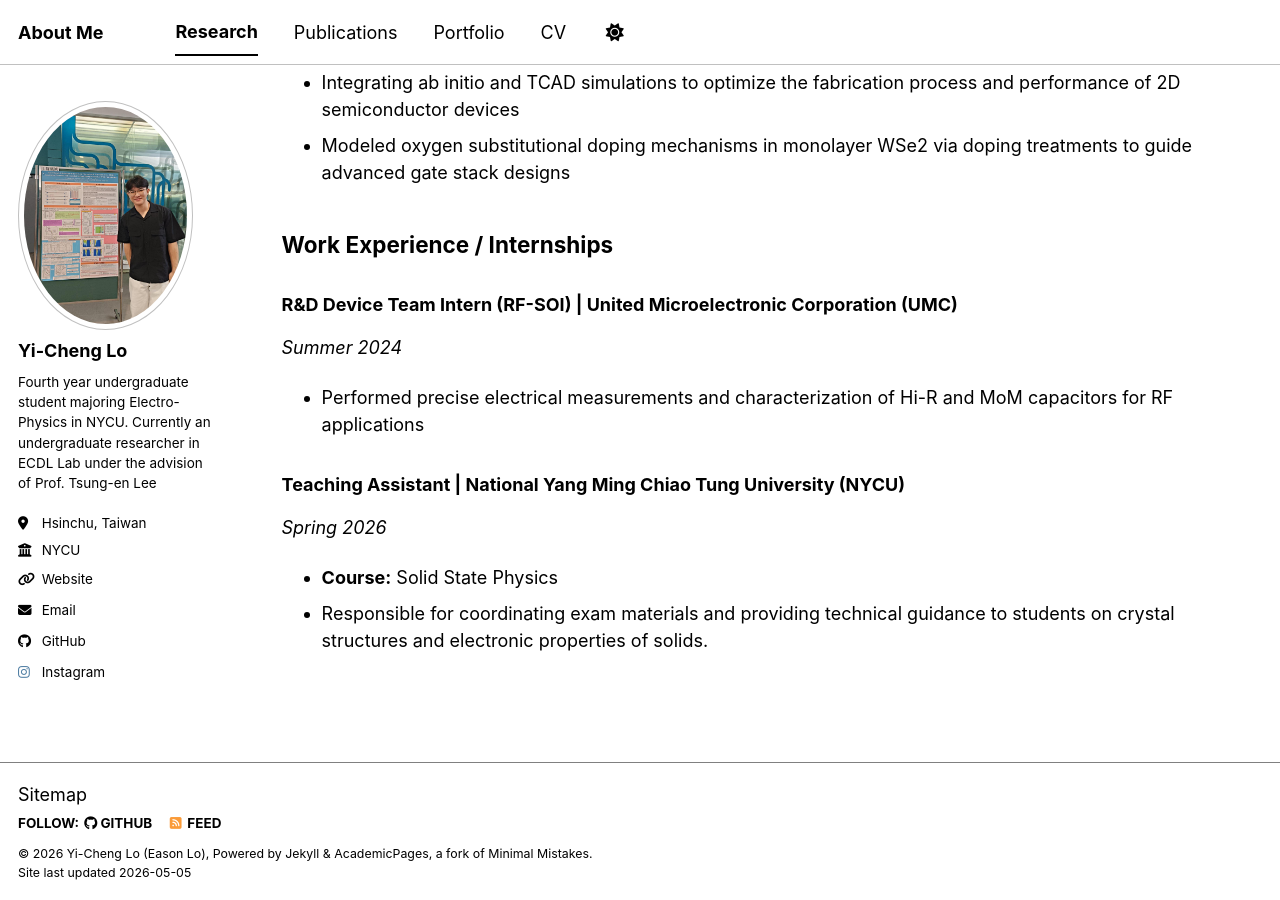
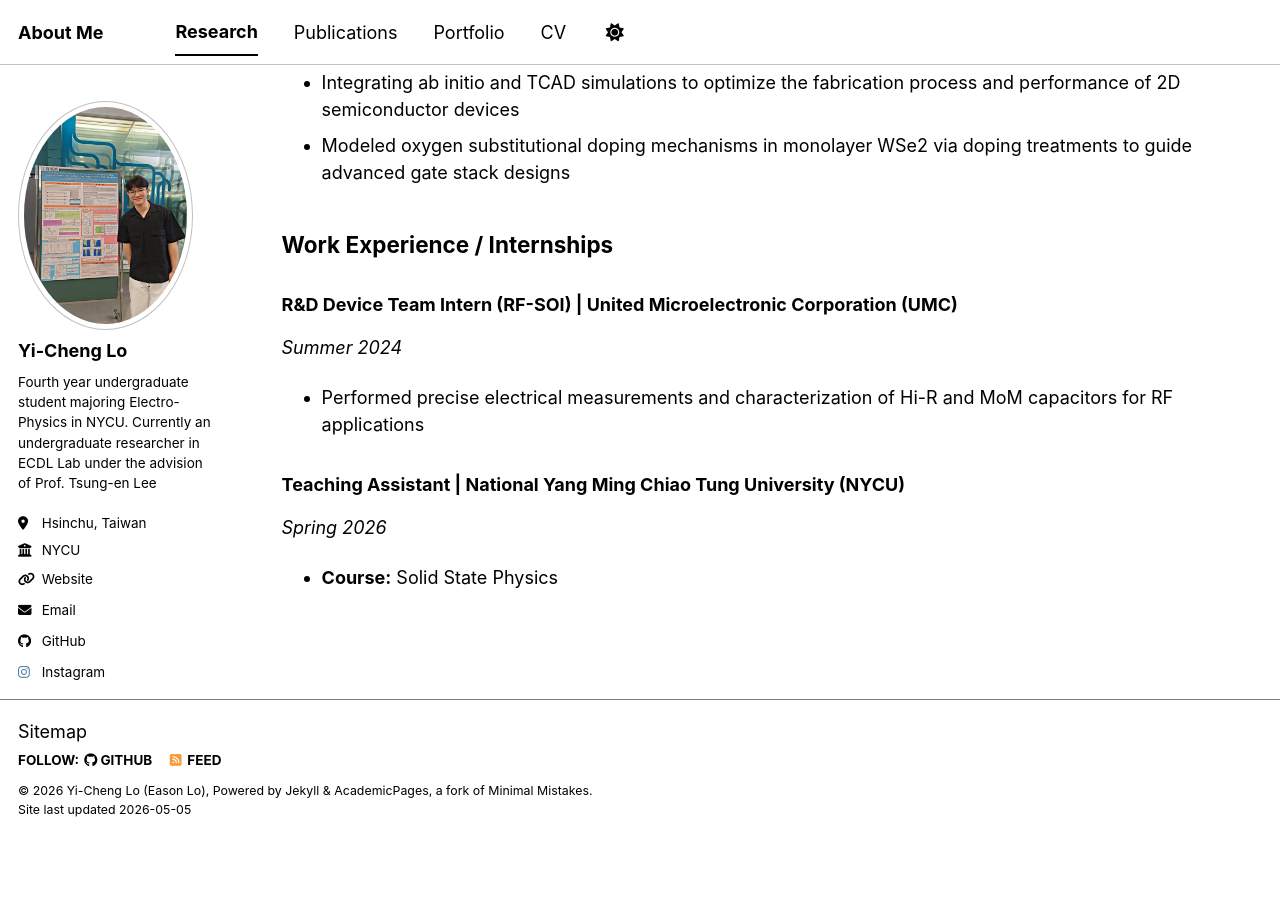
Before and after one commit to Deulgisocute/easonlocv, a Jekyll site: the page built from _pages/research.md, in a window 1280 px wide and 900 px high, scrolled down 870 px. Built offline with Jekyll 4.4.1, drawn with Linux system fonts in a browser that asks for light colours; a script bundle is joined from its source files by our own code; library files that are not in the unit come from our copies; after the commit the page ends 1707 px from its top, so only the background shows below that.

Commit message:
Update research.md

```diff
--- a/_pages/research.md
+++ b/_pages/research.md
@@ -40,4 +40,3 @@ Work Experience / Internships
 ### Teaching Assistant | National Yang Ming Chiao Tung University (NYCU)
 *Spring 2026*
 *   **Course:** Solid State Physics
-*   Responsible for coordinating exam materials and providing technical guidance to students on crystal structures and electronic properties of solids.
```
